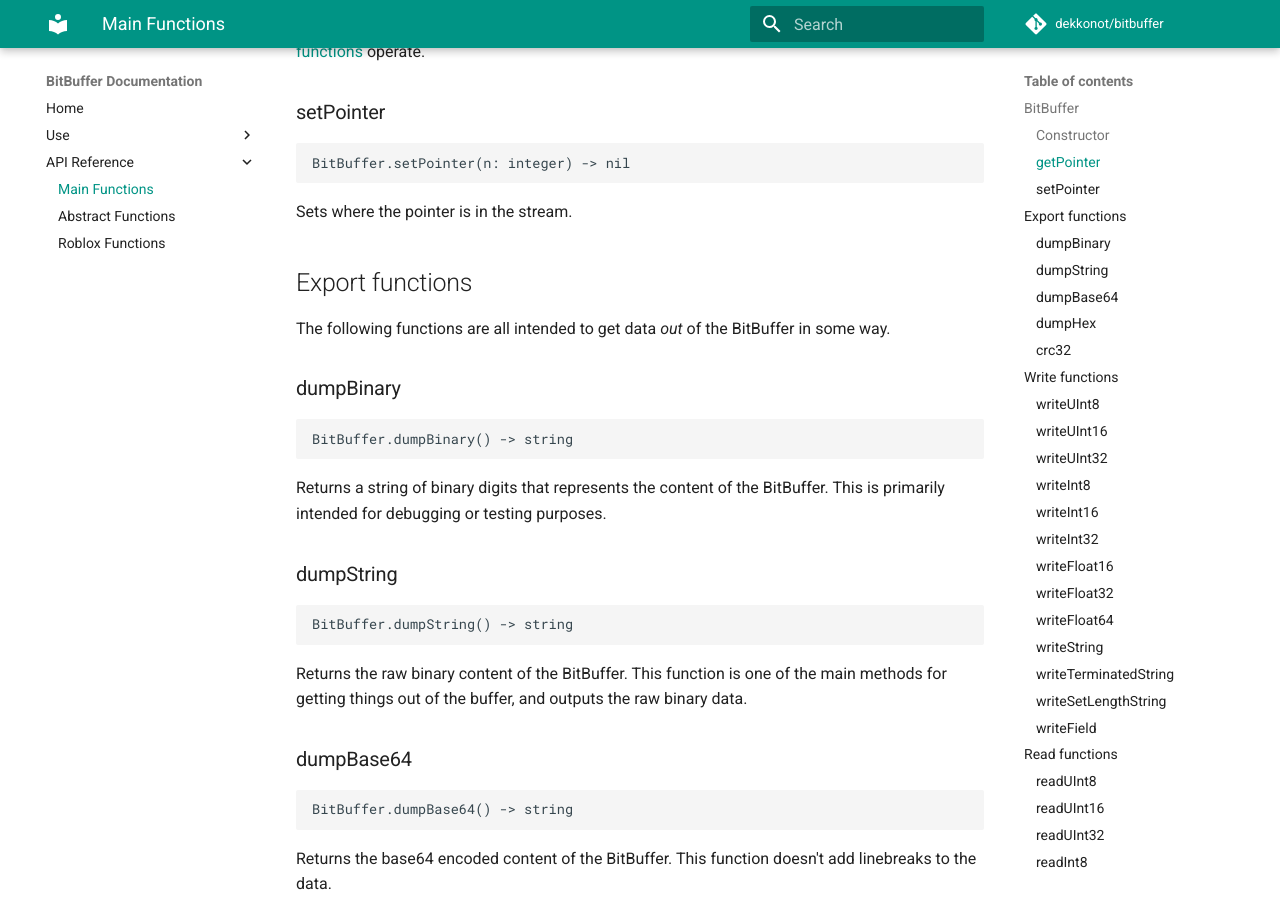
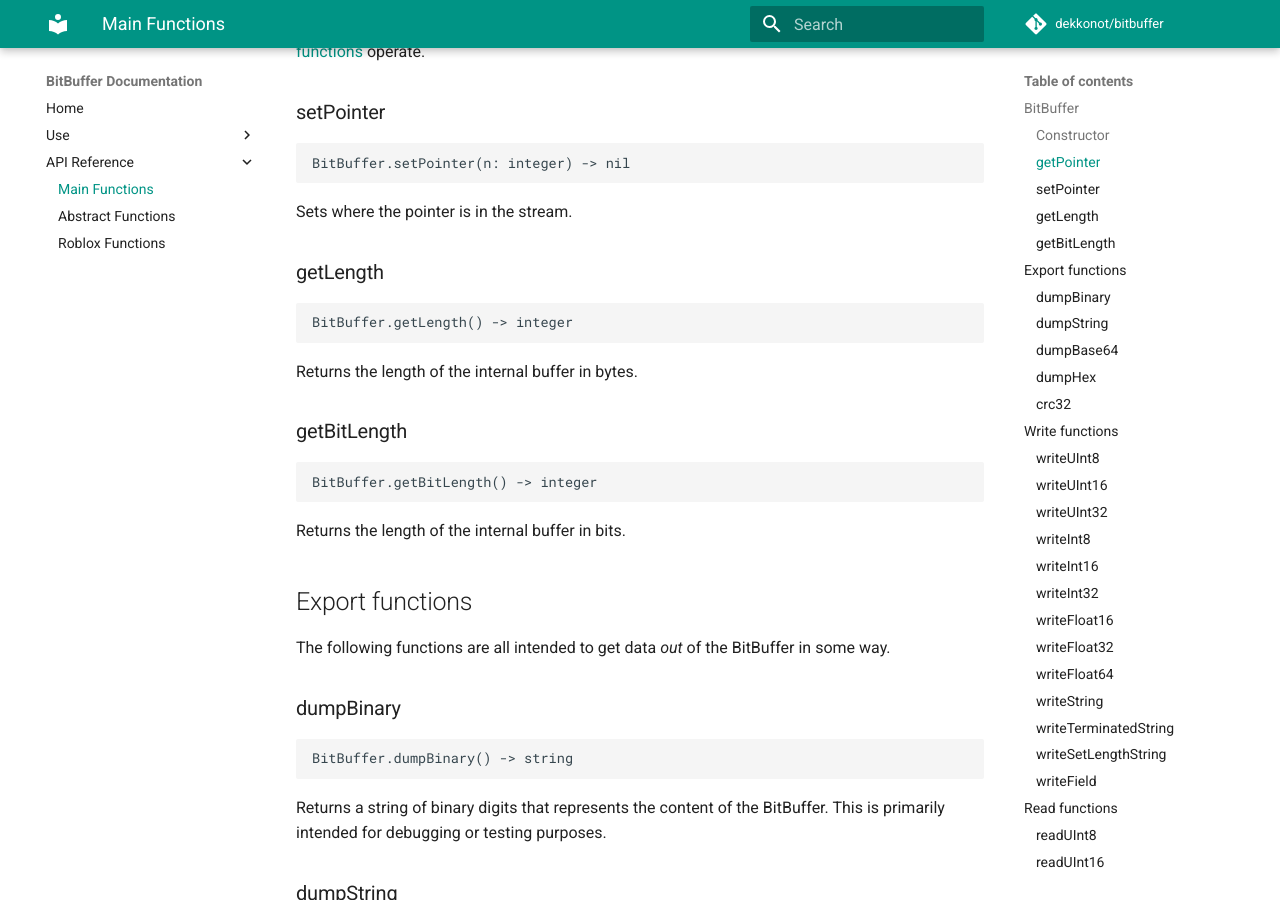
Before and after one commit to Dekkonot/bitbuffer, an MkDocs documentation site: the page built from docs/api-main.md, in a window 1280 px wide and 900 px high, scrolled down 772 px. Built offline with MkDocs 1.6.1 and Material for MkDocs 9.7.7, drawn with Linux system fonts in a browser that asks for light colours; comment, search, counter and statistics services are not loaded.

Commit message:
Add functions for getting the length of the buffer
`getLength` returns the length in bytes
`getBitLength` returns the length in bits

````diff
--- a/docs/api-main.md
+++ b/docs/api-main.md
@@ -30,6 +30,18 @@ Returns where the pointer is in the stream. The pointer is the bit from which th
 BitBuffer.setPointer(n: integer) -> nil
 ```
 Sets where the pointer is in the stream.
+
+### getLength
+```
+BitBuffer.getLength() -> integer
+```
+Returns the length of the internal buffer in bytes.
+
+### getBitLength
+```
+BitBuffer.getBitLength() -> integer
+```
+Returns the length of the internal buffer in bits.
 
 ## Export functions
 
````
Also changed, not shown: 4 other files.
